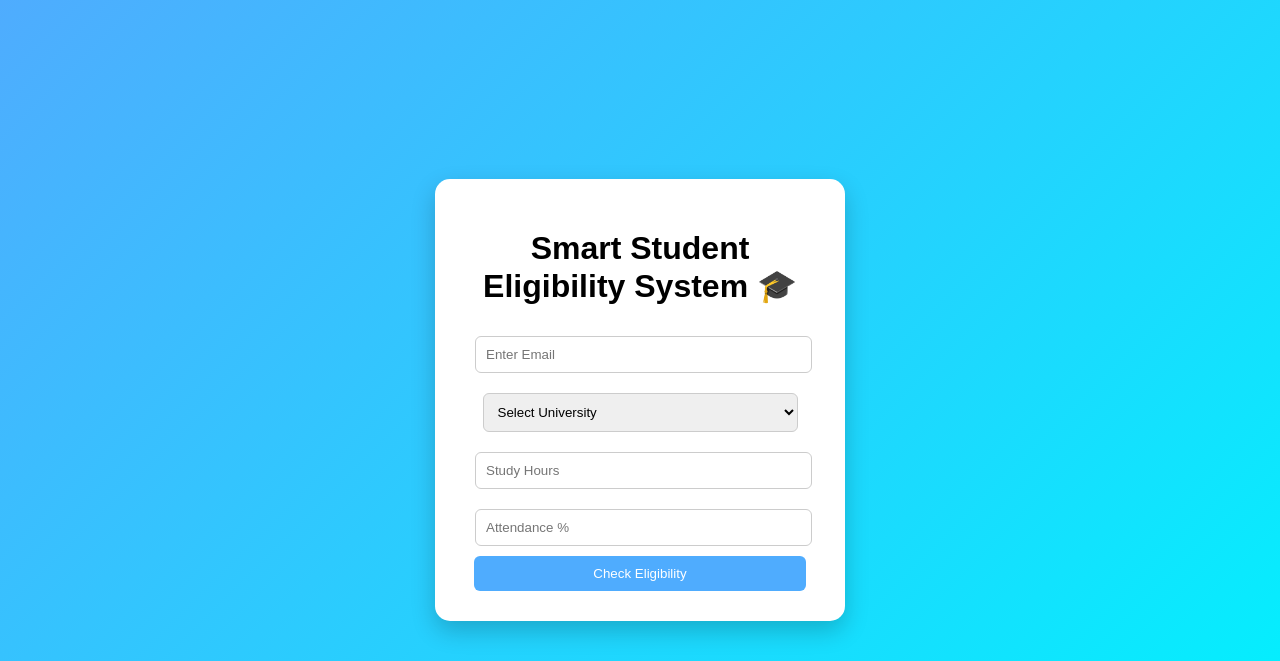
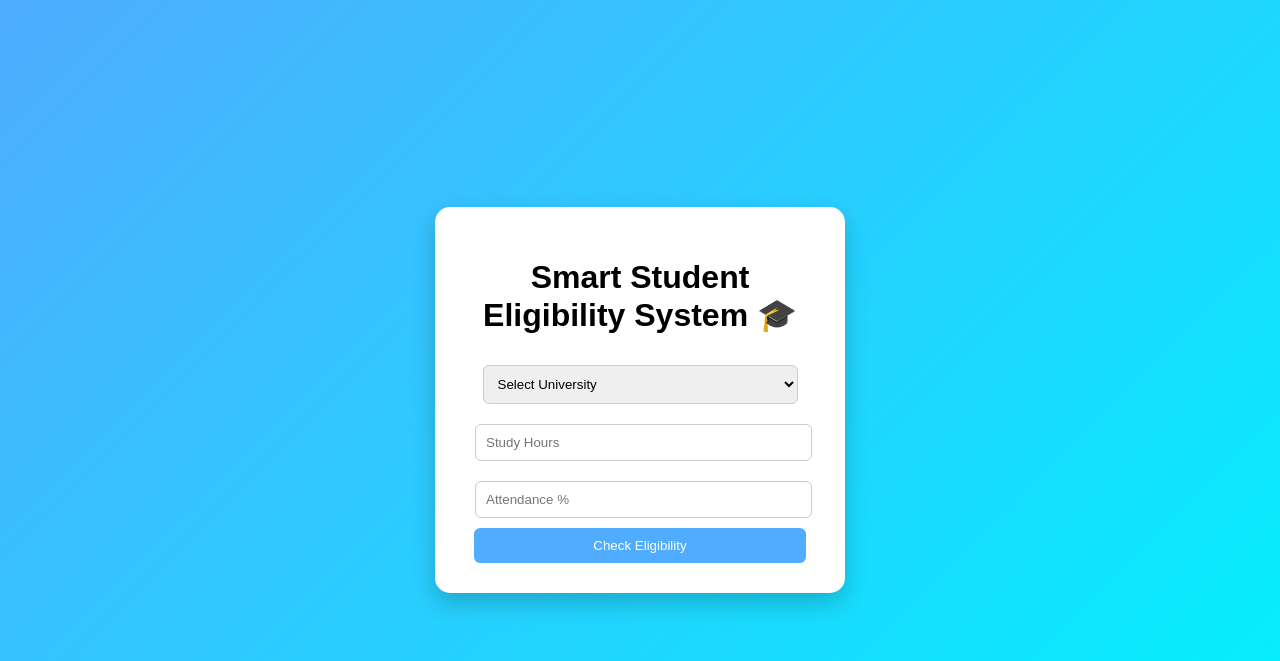
Before and after one commit to ayyappa2006/student-performance-web, a Flask app: page / in a window 1280 px wide. Shown: the top 661 px of the page. Run offline with Flask 3, Linux system fonts and the light colour scheme; parts of the project's set-up code (start-up, migrations or seed data) failed here and were passed over.

Commit message:
Update index.html

```diff
--- a/templates/index.html
+++ b/templates/index.html
@@ -15,7 +15,6 @@
 
 <form action="/predict" method="post">
 
-<input type="email" name="email" placeholder="Enter Email" required>
 
 <select name="university" required>
 <option value="">Select University</option>
```
